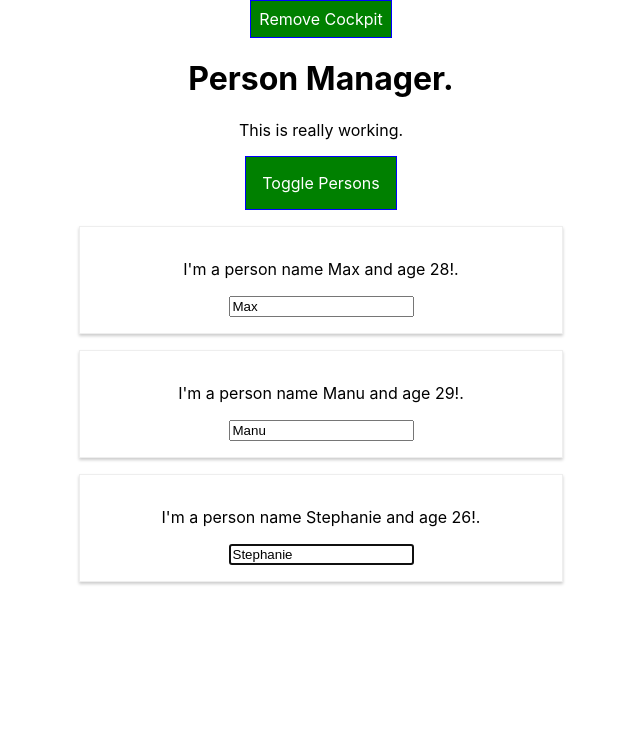
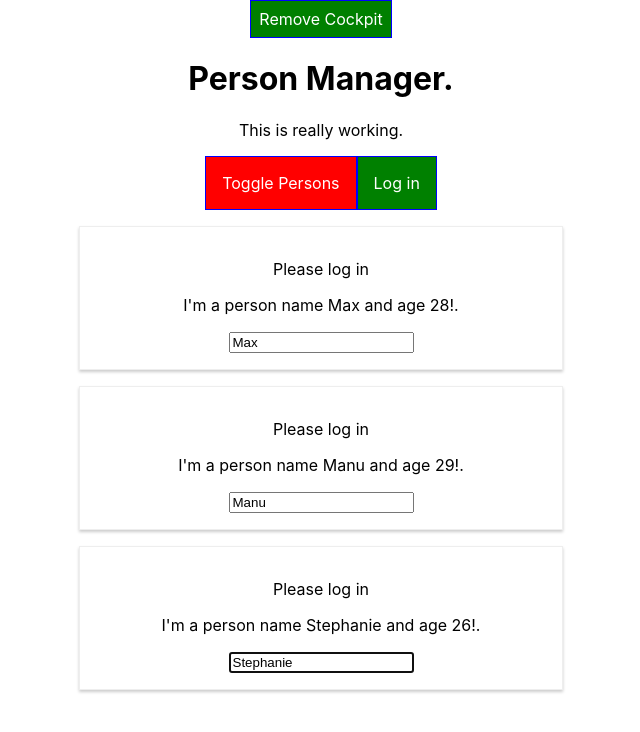
Before and after one commit to kumaramitrou/react, a React (Create React App) app in the folder ReactLearningProcess/firstreactapp/: page / in a window 1280 px wide. Shown: the top 732 px of the page, without its empty margins (319-959 px from the left). Built offline with nearby package versions, Linux system fonts and the light colour scheme.

Commit message:
Understanding props chain, Lecture 112

```diff
--- a/ReactLearningProcess/firstreactapp/src/components/Cockpit/Cockpit.js
+++ b/ReactLearningProcess/firstreactapp/src/components/Cockpit/Cockpit.js
@@ -6,7 +6,6 @@
 
     // Ref Implementation.
     const toggleBtnRef = useRef(null);
-
 
     // runs for every render cycle.
     // can have multiple useEffect.
@@ -55,6 +54,7 @@
                 className={btnClass}
                 onClick={props.toggle}>Toggle Persons
             </button>
+            <button onClick={props.login}>Log in</button>
         </div>
     );
 };
--- a/ReactLearningProcess/firstreactapp/src/components/Cockpit/Cockpit.module.css
+++ b/ReactLearningProcess/firstreactapp/src/components/Cockpit/Cockpit.module.css
@@ -19,3 +19,12 @@
     background-color: lightgreen;
     color: black;
 }
+
+.Cockpit button.Red{
+    background-color: red;
+}
+
+.Cockpit button.Red:hover {
+    background-color: salmon;
+    color: black;
+}
--- a/ReactLearningProcess/firstreactapp/src/components/Persons/Person/Person.js
+++ b/ReactLearningProcess/firstreactapp/src/components/Persons/Person/Person.js
@@ -24,8 +24,10 @@
 
     render() {
         console.log('[Person.js] rendering...');
+        console.log(this.props.isAuth);
         return (
             <Auxiliary>
+                {this.props.isAuth? <p>Authenticated!</p>:<p>Please log in</p>}
                 <p key="i1" onClick={this.props.click}>I'm a person name {this.props.name} and age {this.props.age}!.</p>
                 <p key="i2">{this.props.children}</p>
                 <input
--- a/ReactLearningProcess/firstreactapp/src/components/Persons/Persons.js
+++ b/ReactLearningProcess/firstreactapp/src/components/Persons/Persons.js
@@ -45,7 +45,8 @@
                 name={person.name}
                 age={person.age}
                 key={person.id}
-                changed={(event) => this.props.changed(event, person.id)} />);
+                changed={(event) => this.props.changed(event, person.id)}
+                isAuth = {this.props.isAuthenticated}/>);
         });
     };
 }
--- a/ReactLearningProcess/firstreactapp/src/containers/App.js
+++ b/ReactLearningProcess/firstreactapp/src/containers/App.js
@@ -25,6 +25,7 @@
     ],
     showPersons: false,
     showCockpit: true,
+    authenticated: false,
     changeCounter: 0
   }
 
@@ -95,6 +96,11 @@
     this.setState({ showPersons: !doesShow });
   }
 
+  loginHandler = () => {
+    console.log('inside loginHandler.');
+    this.setState({authenticated: true});
+  };
+
   render() {
     console.log('[App.js] render');
     let person = null;
@@ -103,7 +109,8 @@
       person = <Persons
         persons={this.state.persons}
         clicked={this.deletePersonHandler}
-        changed={this.nameChangedHandler} />;
+        changed={this.nameChangedHandler}
+        isAuthenticated={this.state.authenticated} />;
     }
 
     return (
@@ -115,7 +122,8 @@
           title={this.props.appTitle}
           showPersons={this.state.showPersons}
           personsLength={this.state.persons.length}
-          toggle={this.togglePersonsHandler} />
+          toggle={this.togglePersonsHandler}
+          login={this.loginHandler} />
           : null
         }
         {person}
```
